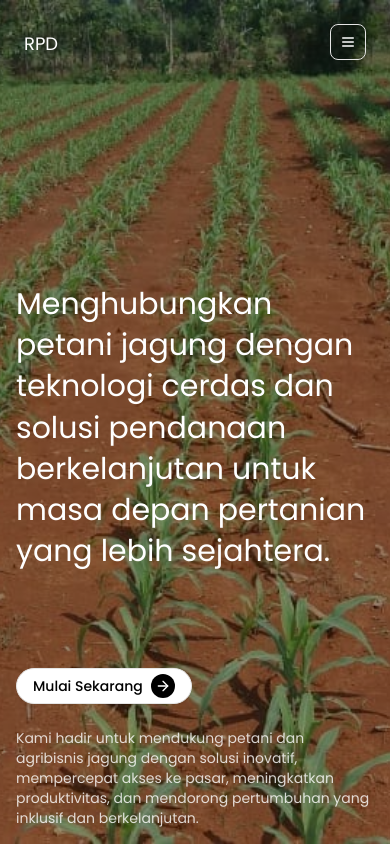
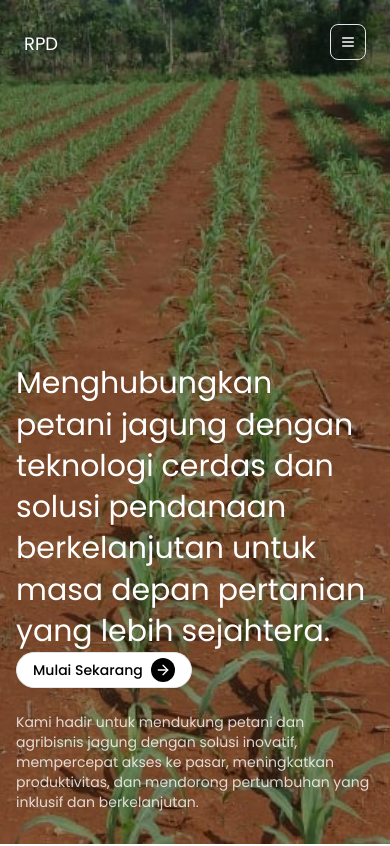
Before and after one commit to SyariefHayat/rantaiPasokDistribusi, a React (Vite) app: page / in a window 390 px wide. Shown: the top 846 px of the page. Built offline with nearby package versions, Linux system fonts and the light colour scheme.

Commit message:
update frontend: hero section mobile ui

```diff
--- a/src/pages/landing/HeroSection.jsx
+++ b/src/pages/landing/HeroSection.jsx
@@ -6,9 +6,9 @@ import { Button } from '@/components/ui/button';
 
 const HeroSection = () => {
     return (
-        <section className="w-full h-screen bg-[url(/23.jpg)] bg-center bg-cover flex items-end p-4 sm:p-6 lg:p-8 text-white">
+        <section className="relative w-full min-h-screen bg-[url(/23.jpg)] bg-center bg-cover flex items-end p-4 sm:p-6 lg:p-8 text-white">
             <div className="absolute inset-0 bg-black/40"></div>
-            <div className="h-[67%] lg:h-[60%] w-full flex flex-col justify-between max-w-7xl mx-auto relative">
+            <div className="h-[65%] sm:h-[60%] lg:h-[60%] w-full flex flex-col justify-between max-w-7xl mx-auto relative z-10 pb-4 sm:pb-0">
                 <div className="w-full lg:w-4/5 xl:w-3/4">
                     <h2 className="text-3xl sm:text-4xl lg:text-5xl leading-snug lg:leading-[1.3]">Menghubungkan petani jagung dengan teknologi cerdas dan solusi pendanaan berkelanjutan untuk masa depan pertanian yang lebih sejahtera.</h2>
                 </div>
```
